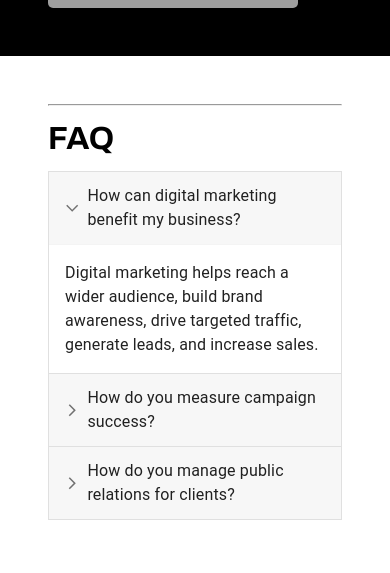
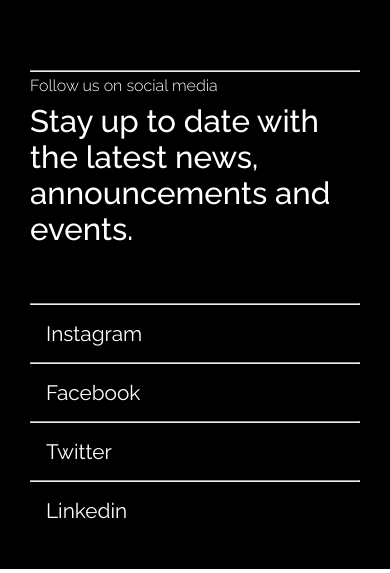
Before and after one commit to Aniket-Patel-swg/stories_arabia_latest, a Next.js app: page / in a window 390 px wide. Shown: the part 6936-7509 px from the top of the page. Built offline with nearby package versions, Linux system fonts and the light colour scheme; grey boxes are pictures that could not be loaded; a web font is replaced by a local one.

Commit message:
added social media integration

```diff
--- a/Components/Gallary.js
+++ b/Components/Gallary.js
@@ -110,6 +110,43 @@
             />
           </div> */}
         </div>
+        <section className={styles.social_media}>
+          <hr />
+          <p>Follow us on social media</p>
+          <h1>
+            Stay up to date with the latest news, announcements and events.
+          </h1>
+          <section className={styles.social}>
+            <div className={styles.link}>
+              <hr />
+              <section className={styles.inner_link}>
+                <a href="https://www.instagram.com/storiesarabia/?hl=en" target="_blank">
+                  Instagram
+                </a>
+              </section>
+            </div>
+            <div className={styles.link}>
+              <hr />
+              <section className={styles.inner_link}>
+                <a href="https://www.facebook.com/storiesarabia/" target="_blank">Facebook</a>
+              </section>
+            </div>
+            <div className={styles.link}>
+              <hr />
+              <section className={styles.inner_link}>
+                <a href="https://twitter.com/storiesarabia?lang=en" target="_blank">Twitter</a>
+              </section>
+            </div>
+            <div className={styles.link}>
+              <hr />
+              <section className={styles.inner_link}>
+                <a href="https://www.linkedin.com/company/storiesarabia/" target="_blank">
+                  Linkedin
+                </a>
+              </section>
+            </div>
+          </section>
+        </section>
       </div>
     </>
   );
--- a/styles/Gallary.module.css
+++ b/styles/Gallary.module.css
@@ -45,3 +45,46 @@
 	grid-column: span 2;
 	grid-row: span 2;
 }
+.social_media{
+    margin-top: 5rem;
+}
+.social_media p{
+    margin-top: 1vw;
+    font-weight: 300;
+}
+.social_media h1{
+    font-size: 5vw;
+    margin-top: 2vw;
+    width: 70%;
+    font-weight: 500;
+}
+.inner_link{
+    margin: 3rem;
+}
+.social{
+    margin-top: 3.5rem;
+}
+.social a{
+    font-size: 1.3rem;
+}
+@media (max-width: 860px) {
+    .social_media h1{
+        font-size: 7vw;
+        width: 75%;
+    }
+    .inner_link{
+        margin: 2rem;
+    }
+}
+@media (max-width: 530px) {
+    .social_media h1{
+        font-size: 8vw;
+        width: 95%;
+    }
+    .inner_link{
+        margin: 1rem;
+    }
+    .gallary{
+        padding: 30px;
+    }
+}
```
